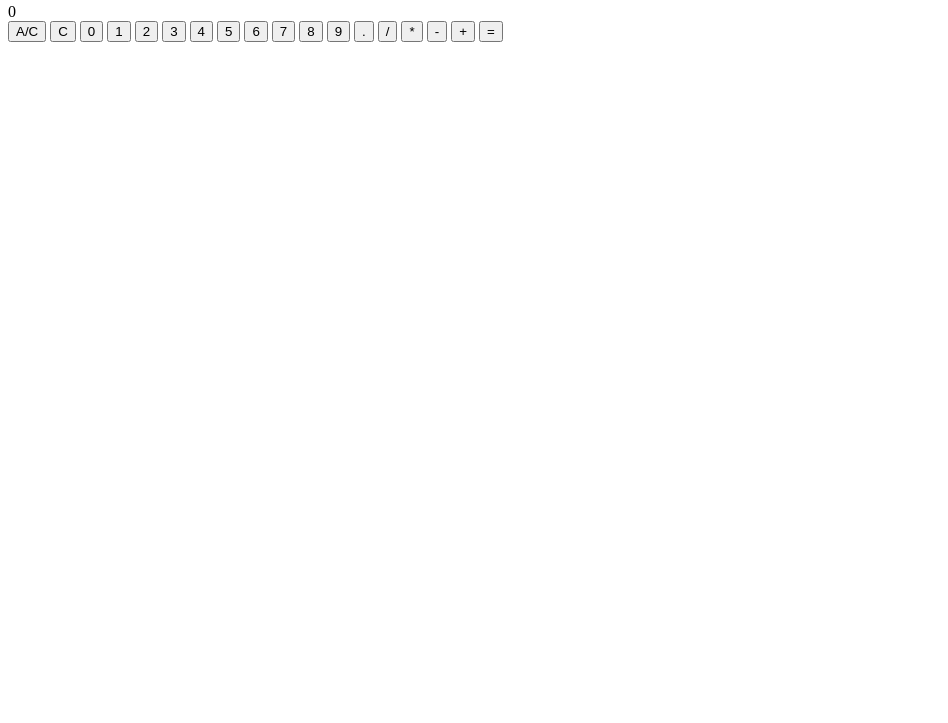
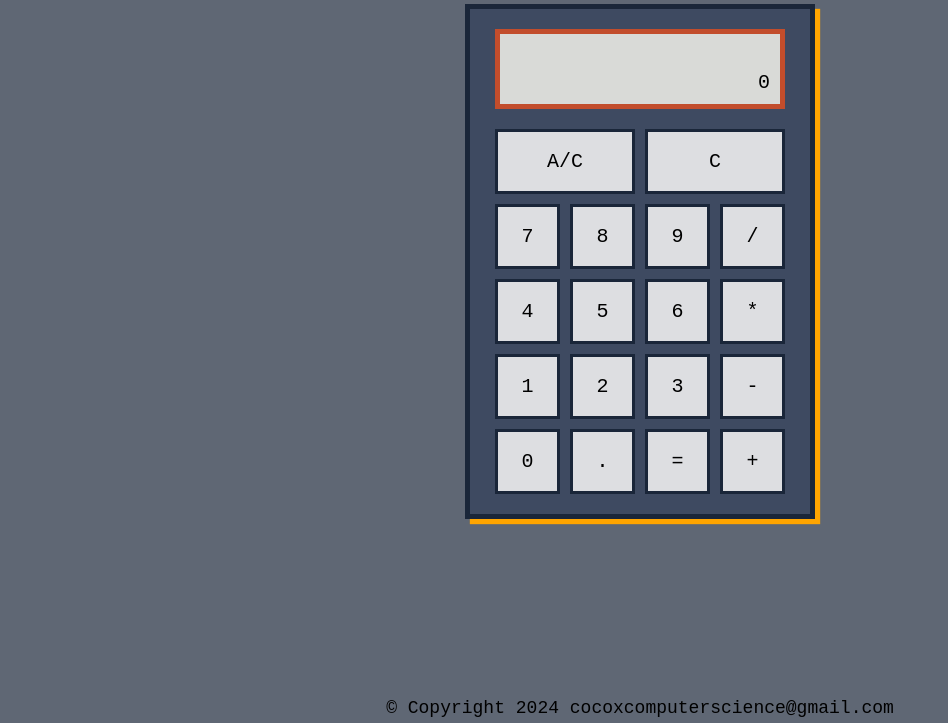
Before and after one commit to cocoxcomputerscience/odin-calculator, a plain HTML site: page index.html in a window 1280 px wide. Shown: the part 77-800 px from the top of the page, without its empty margins (0-948 px from the left). Drawn offline with Linux system fonts and the light colour scheme.

Commit message:
Add style and limit input length

```diff
--- a/index.html
+++ b/index.html
@@ -2,6 +2,7 @@
 <html lang="en">
     <head>
         <meta charset="utf-8">
+        <meta name="viewport" content="width=device-width, initial-scale=1.0">
         <title>Calculator</title>
         <link href="./styles.css" rel="stylesheet">
         <script src="./script.js" defer></script>
@@ -13,33 +14,34 @@
         </header>
 
         <main>
-            <div id="display-comp"></div>
-            <div id="display">0</div>
-
-            <section>
+            <section id="display-container">
+                <p id="display-comp"></p>
+                <p id="display">0</p>
+            </section>
+            <section id="button-container">
                 <button id="all-clear">A/C</button>
                 <button id="clear">C</button>
-                <button class="num">0</button>
+                <button class="num">7</button>
+                <button class="num">8</button>
+                <button class="num">9</button>
+                <button class="operator">/</button>
+                <button class="num">4</button>
+                <button class="num">5</button>
+                <button class="num">6</button>
+                <button class="operator">*</button>
                 <button class="num">1</button>
                 <button class="num">2</button>
                 <button class="num">3</button>
-                <button class="num">4</button>
-                <button class="num">5</button>
-                <button class="num">6</button>
-                <button class="num">7</button>
-                <button class="num">8</button>
-                <button class="num">9</button>
+                <button class="operator">-</button>
+                <button class="num">0</button>
                 <button id="decimal">.</button>
-                <button class="operator">/</button>
-                <button class="operator">*</button>
-                <button class="operator">-</button>
+                <button class="operator">=</button>
                 <button class="operator">+</button>
-                <button class="operator">=</button>
             </section>
         </main>
 
         <footer>
-
+            &copy; Copyright 2024 cocoxcomputerscience@gmail.com
         </footer>
     </body>
 </html>
--- a/script.js
+++ b/script.js
@@ -22,6 +22,9 @@ function updateDisplay(e) {
         clear = true;
         decimal = false
     }
+
+    // limits display length
+    if (display.textContent.length === 20) return;
 
     // do not want leading zeros unless the input is a decimal
     if (display.textContent === DISPLAY_DEFAULT) {
@@ -56,7 +59,8 @@ function executeOperator(e) {
         if(e.target.textContent === "=") return;
 
         op = e.target.textContent;
-        a = +display.textContent;
+        a = display.textContent;
+
         displayComp.textContent = `${a} ${op}`;
         clear = false;
         reset = false;
@@ -77,8 +81,8 @@ function executeOperator(e) {
         return;
     }
 
-    b = +display.textContent;
-    a = operate(op, a, b);
+    b = display.textContent;
+    a = operate(op, +a, +b).toString();
     op = e.target.textContent;
     display.textContent = a;
 
@@ -89,7 +93,7 @@ function executeOperator(e) {
 
     // display computations
     if (op === "=") {
-        displayComp.textContent += ` ${b} ${op} ${a}`;
+        displayComp.textContent += ` ${b} ${op}`;
     } else {
         displayComp.textContent = `${a} ${op}`;
     }
@@ -97,8 +101,8 @@ function executeOperator(e) {
 
 const DISPLAY_DEFAULT = "0";
 const DISPLAY_COMP_DEFAULT = "";
-let a;                   // running total
-let b;                   // second operand
+let a;                   // running total  ; string
+let b;                   // second operand ; string
 let op;                  // operator
 let reset = true;        // flag for resetting math operation
 let clear = true;        // flag for if the display was/was not updated by updateDisplay function
--- a/styles.css
+++ b/styles.css
@@ -0,0 +1,98 @@
+/* color palette
+#d9dad7
+#ffa500
+#c24d2c
+#3e4a61
+#1a2639
+*/
+
+* {
+    margin: 0;
+    padding: 0;
+    box-sizing: border-box;
+}
+
+/* header */
+h1 {
+    margin: 20px;
+    font-size: 36px;
+}
+
+/* body */
+body {
+    display: flex;
+    flex-direction: column;
+    align-items: center;
+    height: 100vh;
+    font-family:'Courier New', Courier, monospace;
+    background-color: #5F6774;
+}
+
+/* main */
+main {
+    display: flex;
+    flex-direction: column;
+    gap: 20px;
+    justify-content: center;
+    align-items: center;
+    width: 350px;
+    padding: 20px 10px;
+    background-color: #3e4a61;
+    border: 5px solid #1a2639;
+    box-shadow: 5px 5px 1px #ffa500;
+}
+
+/* display container*/
+#display-container {
+    display: flex;
+    flex-direction: column;
+    flex-wrap: wrap;
+    align-items: flex-end;
+    justify-content: flex-end;
+    gap: 5px;
+    width: 290px;
+    min-height: 80px;
+    padding: 10px;
+    border: 5px solid #c24d2c;
+    background-color: #d9dad7;
+    font-size: 20px;
+}
+
+#display-comp {
+    font-size: 16px;;
+}
+
+/* button container */
+#button-container {
+    display: flex;
+    flex-wrap: wrap;
+    gap: 10px;
+    justify-content: center;
+    width: 300px;
+}
+
+button {
+    width: 65px;
+    height: 65px;
+    border: 3px solid #1a2639;
+    background-color: #DDDEE1;
+    font-family:'Courier New', Courier, monospace;
+    font-size: 20px;
+}
+
+button:hover {
+    background-color: #8D939C;
+}
+
+#all-clear,
+#clear {
+    width: 140px;
+}
+
+/* footer */
+footer {
+    margin-top: auto;
+    padding: 25px 0 5px 0;
+    font-size: 18px;
+    text-align: center;
+}
```
